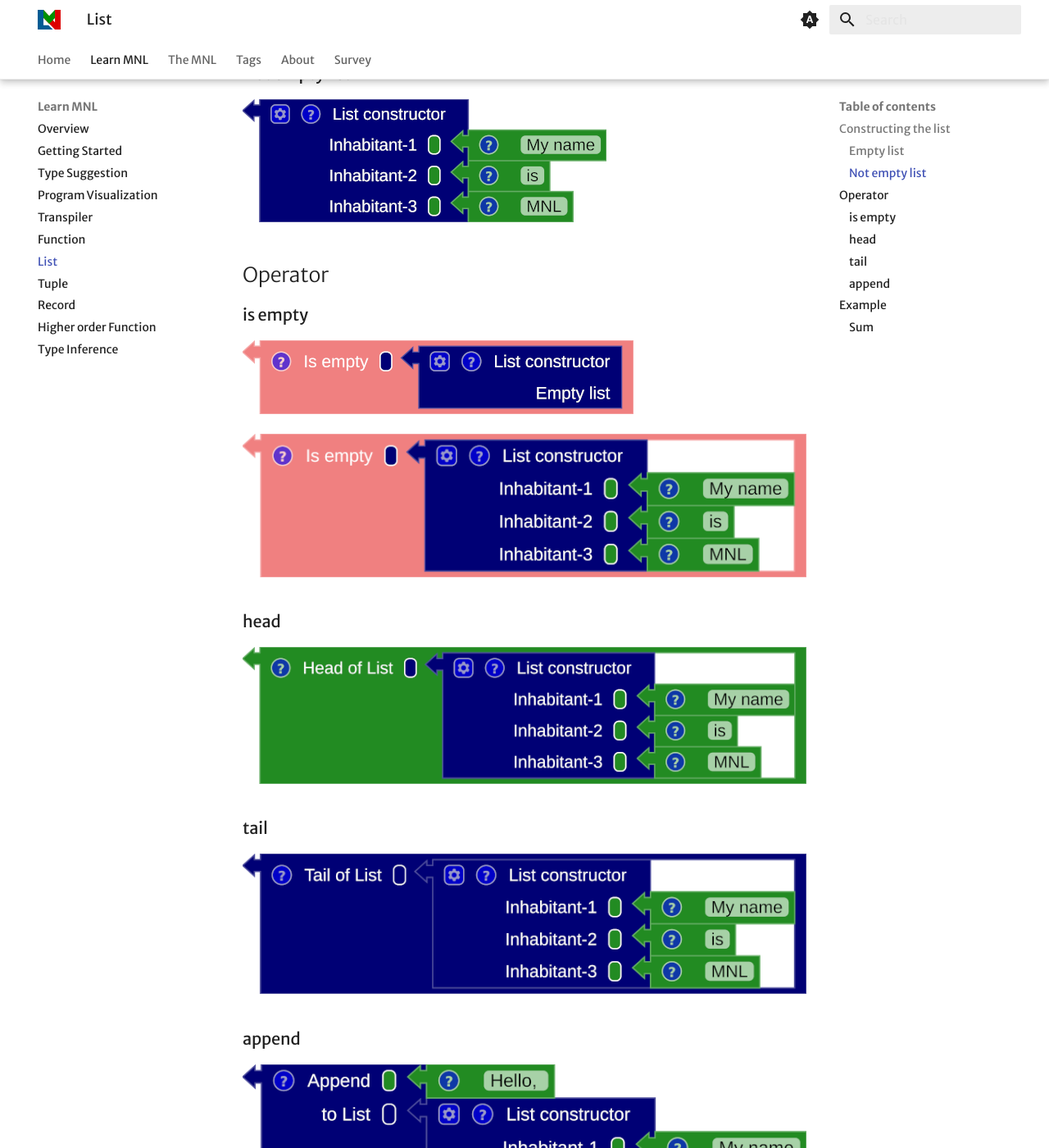
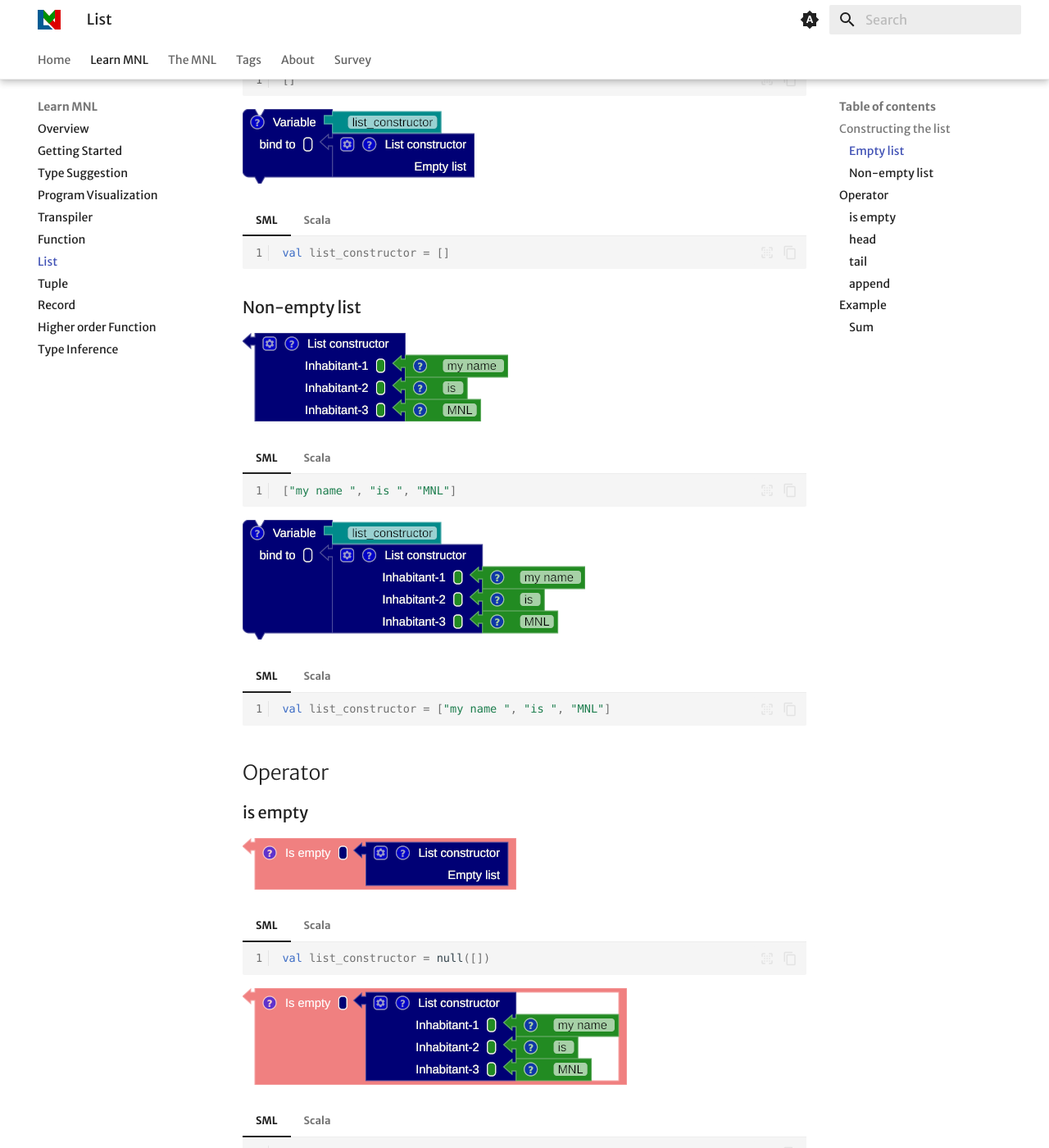
Before and after one commit to macacanigra-pl/the-mnl-website, an MkDocs documentation site: the page built from docs/user-guide/list.md, in a window 1280 px wide and 1400 px high, scrolled down 465 px. Shown: the whole window at 82% size. Built offline with MkDocs 1.6.1 and Material for MkDocs 9.7.7, drawn with Linux system fonts in a browser that asks for light colours; some web fonts are replaced; some of the changed text lies outside the part shown.

Commit message:
update the content

````diff
--- a/docs/user-guide/list.md
+++ b/docs/user-guide/list.md
@@ -5,8 +5,63 @@ The list type is a container type with a collection of homogeneous member types.
 ### Empty list
 ![empty list](./assets/images/list_empty.png)
 
-### Not empty list
-![not empty list](./assets/images/list_not_empty.png)
+=== "SML"
+
+    ``` sml linenums="1"
+    []
+    ```
+
+=== "Scala"
+
+    ``` scala linenums="1"
+    List()
+    ```
+
+
+![empty list](./assets/images/list_empty_binding.png)
+
+=== "SML"
+
+    ``` sml linenums="1"
+    val list_constructor = []
+    ```
+
+=== "Scala"
+
+    ``` scala linenums="1"
+    val list_constructor = List()
+    ```
+
+
+### Non-empty list
+![not empty list](./assets/images/list_non_empty.png)
+
+=== "SML"
+
+    ``` sml linenums="1"
+    ["my name ", "is ", "MNL"]
+    ```
+
+=== "Scala"
+
+    ``` scala linenums="1"
+    List("my name ", "is ", "MNL")
+    ```
+
+
+![not empty list](./assets/images/list_non_empty_binding.png)
+
+=== "SML"
+
+    ``` sml linenums="1"
+    val list_constructor = ["my name ", "is ", "MNL"]
+    ```
+
+=== "Scala"
+
+    ``` scala linenums="1"
+    val list_constructor = List("my name ", "is ", "MNL")
+    ```
 
 ## Operator
 
@@ -14,18 +69,106 @@ The list type is a container type with a collection of homogeneous member types.
 
 ![is empty - true](./assets/images/list_is_empty_true.png)
 
+=== "SML"
+
+    ``` sml linenums="1"
+    val list_constructor = null([])
+    ```
+
+=== "Scala"
+
+    ``` scala linenums="1"
+    val list_constructor = List().isEmpty
+    ```
+
 ![is empty - false](./assets/images/list_is_empty_false.png)
+
+=== "SML"
+
+    ``` sml linenums="1"
+    val list_constructor = null([])
+    ```
+
+=== "Scala"
+
+    ``` scala linenums="1"
+    val list_constructor = List().isEmpty
+    ```
+
 
 ### head
 ![empty list](./assets/images/list_head.png)
 
+=== "SML"
+
+    ``` sml linenums="1"
+    hd(["My name ", "is ", "MNL"])
+    ```
+
+=== "Scala"
+
+    ``` scala linenums="1"
+    List("My name ", "is ", "MNL").head
+    ```
+
+
 ### tail
 ![empty list](./assets/images/list_tail.png)
 
+=== "SML"
+
+    ``` sml linenums="1"
+    tl(["My name ", "is ", "MNL"])
+    ```
+
+=== "Scala"
+
+    ``` scala linenums="1"
+    List("My name ", "is ", "MNL").tail
+    ```
+
+
 ### append
 ![empty list](./assets/images/list_append.png)
+
+=== "SML"
+
+    ``` sml linenums="1"
+    ("Hello, " :: ["My name ", "is ", "MNL"])
+    ```
+
+=== "Scala"
+
+    ``` scala linenums="1"
+    ("Hello, " :: List("My name ", "is ", "MNL"))
+    ```
+
 
 ## Example
 
 ### Sum
 ![empty list](./assets/images/list_ex_sum.png)
+
+=== "SML"
+
+    ``` sml linenums="1"
+    fun sum_list (list_a) = if null(list_a)
+      then
+        0
+      else
+        (hd(list_a)  + sum_list(tl(list_a)))
+
+    val sum_list_application = sum_list([17, 2, 200, 4])
+    ```
+
+=== "Scala"
+
+    ``` scala linenums="1"
+    def sum_list (list_a: List[Float]) : Float = if (list_a.isEmpty)
+      then
+        0
+      else
+        ((list_a.head)  + sum_list((list_a.tail)))
+
+    val sum_list_application = sum_list(List(17, 2, 200, 4))
+    ```
````
Also changed, not shown: docs/user-guide/tuple.md (+46 -0 lines), docs/user-guide/assets/images/list_append.png, docs/user-guide/assets/images/list_empty.png, docs/user-guide/assets/images/list_empty_binding.png (added), docs/user-guide/assets/images/list_ex_sum.png, docs/user-guide/assets/images/list_head.png, docs/user-guide/assets/images/list_is_empty_false.png, docs/user-guide/assets/images/list_is_empty_true.png, docs/user-guide/assets/images/list_non_empty.png (added), docs/user-guide/assets/images/list_non_empty_binding.png (added), docs/user-guide/assets/images/list_not_empty.png (deleted), docs/user-guide/assets/images/list_tail.png, docs/user-guide/assets/images/tuple_constructor.png (added), docs/user-guide/assets/images/tuple_constructor_binding.png (added), 1 more files.
